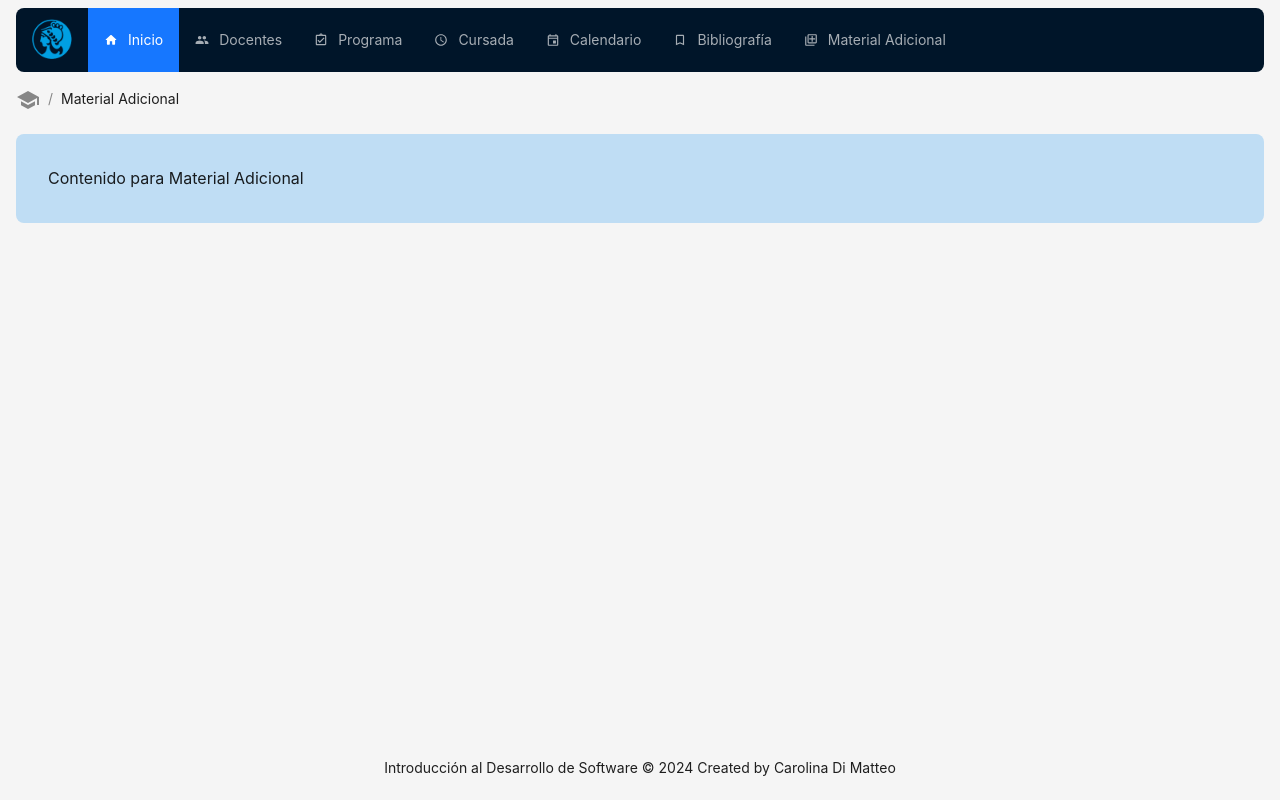
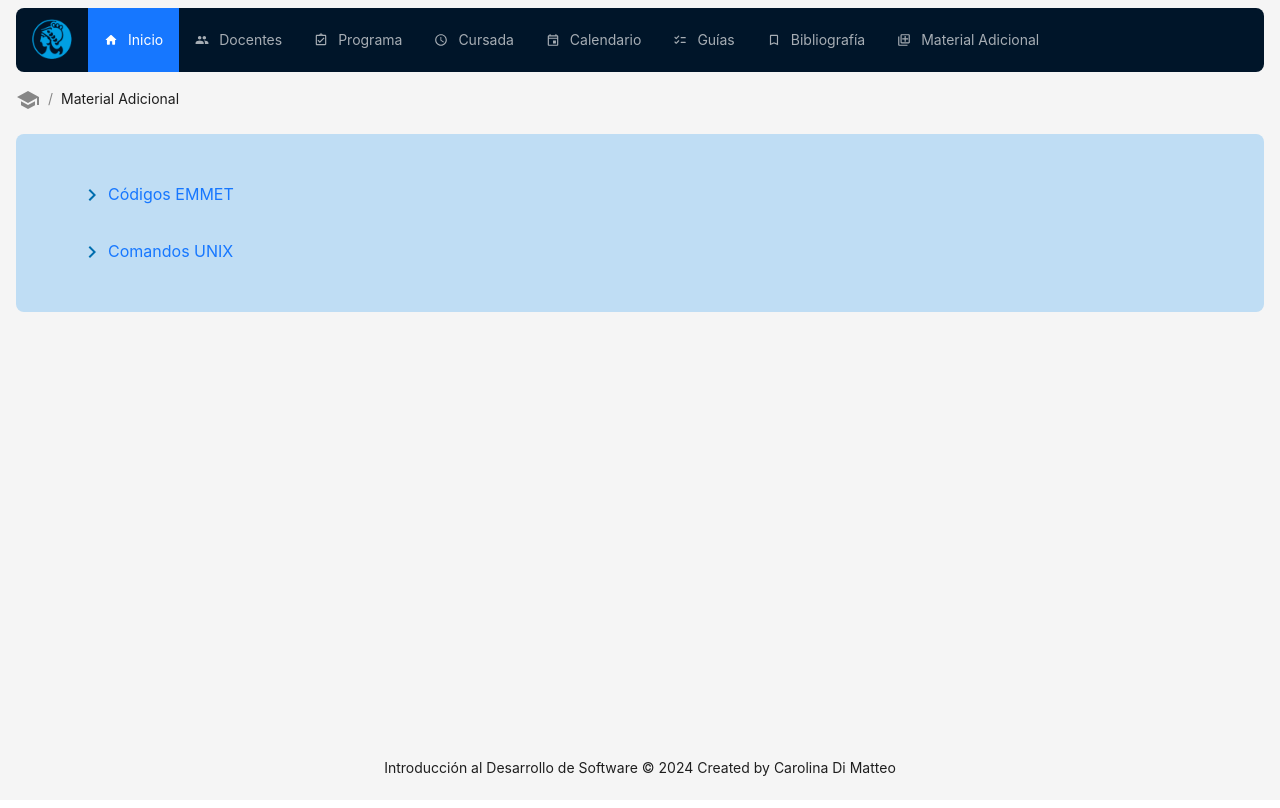
Before and after one commit to gcc-cdimatteo/gcc-cdimatteo.github.io, a Next.js app: page /material-adicional in a window 1280 px wide. Built offline with nearby package versions, Linux system fonts and the light colour scheme; a web font is replaced by a local one.

Commit message:
agrego guias, bibliografia y material adicional

```diff
--- a/app/material-adicional/page.tsx
+++ b/app/material-adicional/page.tsx
@@ -1,10 +1,22 @@
+import { ChevronRightOutlined } from '@mui/icons-material';
+import ListLinkItem from '../ui/list-link-item';
 import PageContainer from '../ui/page-container';
 import { Typography } from 'antd';
 
 export default function Page() {
   const p_content = <>
     <Typography style={{ fontSize: '1rem' }}>
-      Contenido para Material Adicional
+      <ListLinkItem
+        icon={<ChevronRightOutlined htmlColor="#006EAF" />}
+        link={'https://drive.google.com/file/d/1H0COwPY28acPIhz8fGGMpN467ZGMS4hg/view?usp=share_link'}
+        title={"Códigos EMMET"}
+      />
+      <ListLinkItem
+        icon={<ChevronRightOutlined htmlColor="#006EAF" />}
+        link={'https://drive.google.com/file/d/1H0COwPY28acPIhz8fGGMpN467ZGMS4hg/view?usp=share_link'}
+        title={"Comandos UNIX"}
+      />
+
     </Typography>
   </>;
 
--- a/app/ui/bibliografia/book.tsx
+++ b/app/ui/bibliografia/book.tsx
@@ -1,12 +1,14 @@
 import Link from "next/link";
 import ListItem from "../list-item";
 import { AutoStoriesOutlined } from "@mui/icons-material";
+import ListLinkItem from "../list-link-item";
 
 export default function Book({ link, title }: { link: string, title: string }) {
     return (
         <>
-            <ListItem icon={<AutoStoriesOutlined htmlColor="#006EAF" />} text={<p>{title}</p>} />
+            <ListLinkItem icon={<AutoStoriesOutlined htmlColor="#006EAF" />} link={link} title={title} />
             {/* <Link href={link} target='_blank'>
+                <ListItem icon={<AutoStoriesOutlined htmlColor="#006EAF" />} text={<p>{title}</p>} />
             </Link> */}
             {/* oculto por copyright */}
         </>
--- /dev/null
+++ b/app/ui/list-link-item.tsx
@@ -0,0 +1,14 @@
+import Link from "next/link";
+import ListItem from "./list-item";
+import { AutoStoriesOutlined } from "@mui/icons-material";
+import { ReactElement } from "react";
+
+export default function ListLinkItem({ icon, link, title }: { icon: ReactElement, link: string, title: string }) {
+    return (
+        <>
+            <Link href={link} target='_blank'>
+                <ListItem icon={icon} text={<p>{title}</p>} />
+            </Link>
+        </>
+    );
+}
--- a/app/ui/nav-links.tsx
+++ b/app/ui/nav-links.tsx
@@ -1,4 +1,4 @@
-import { AddToPhotosOutlined, AssignmentTurnedInOutlined, BookmarkBorderOutlined, EventOutlined, Group, HomeRounded, WatchLaterOutlined } from '@mui/icons-material';
+import { AddToPhotosOutlined, AssignmentTurnedInOutlined, BookmarkBorderOutlined, ChecklistRounded, EventOutlined, Group, HomeRounded, WatchLaterOutlined } from '@mui/icons-material';
 import { Menu, type MenuProps } from 'antd';
 import Link from 'next/link';
 import { useState } from 'react';
@@ -25,6 +25,7 @@ const items: MenuItem[] = [
     getItem((<Link href='/programa'>Programa</Link>), 'programa', <AssignmentTurnedInOutlined />),
     getItem((<Link href='/cursada'>Cursada</Link>), 'cursada', <WatchLaterOutlined />),
     getItem((<Link href='/calendario'>Calendario</Link>), 'calendario', <EventOutlined />),
+    getItem((<Link href='/guias'>Guías</Link>), 'guias', <ChecklistRounded />),
     getItem((<Link href='/bibliografia'>Bibliografía</Link>), 'bibliografia', <BookmarkBorderOutlined />),
     getItem((<Link href='/material-adicional'>Material Adicional</Link>), 'material-adicional', <AddToPhotosOutlined />),
 ];
```
Also changed, not shown: app/guias/page.tsx (added, +17 -0 lines).
